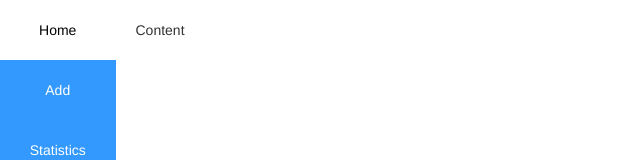
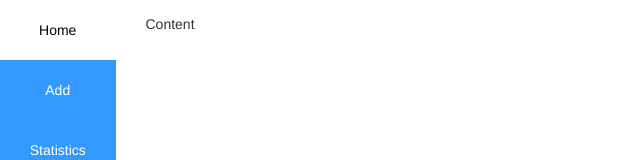
Before and after one commit to Svetuli-s-Organization/Finance-Manager, an Angular app: page / in a window 1280 px wide. Shown: the top 160 px of the page, without its empty margins (0-640 px from the left). Built offline with nearby package versions, Linux system fonts and the light colour scheme.

Commit message:
Changed padding.

```diff
--- a/src/app/app.component.css
+++ b/src/app/app.component.css
@@ -8,7 +8,8 @@
 }
 
 #main-content {
-  padding: 20px;
+  padding-left: 30px;
+  padding-top: 14px;
 }
 
 #side-nav {
```
